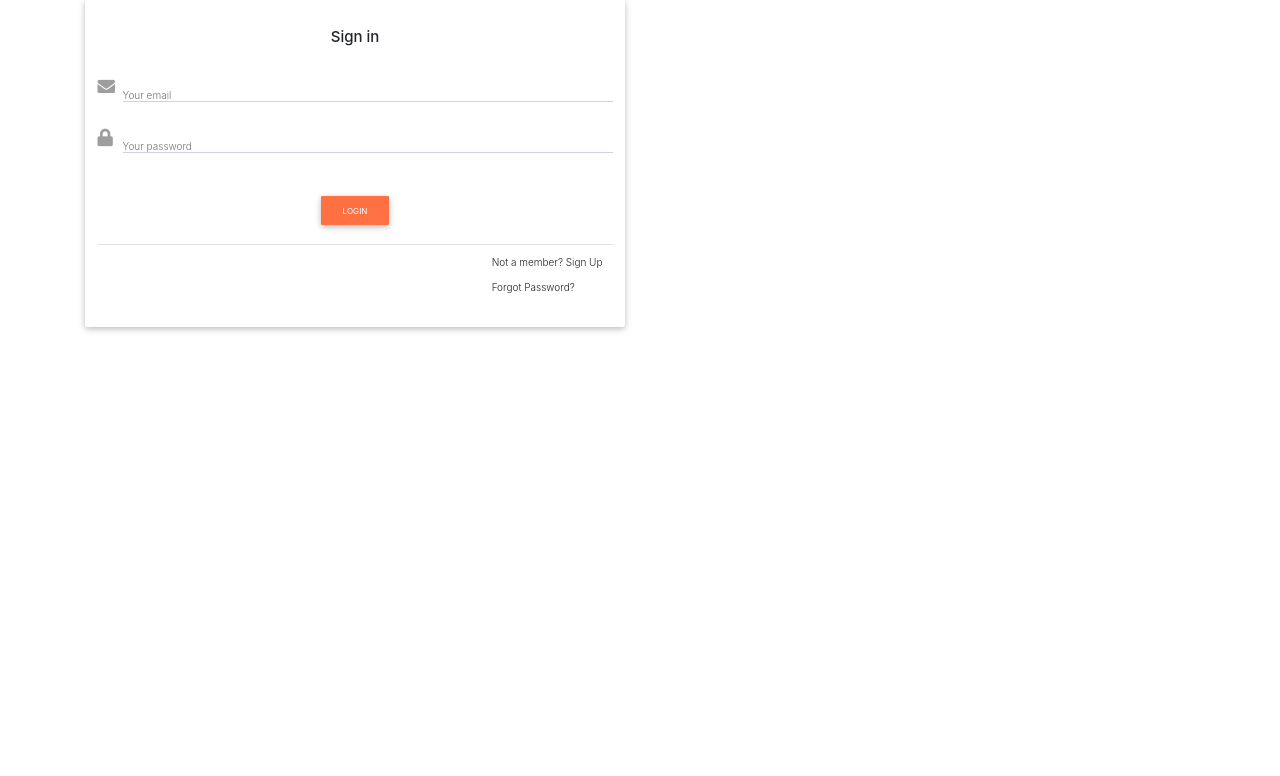
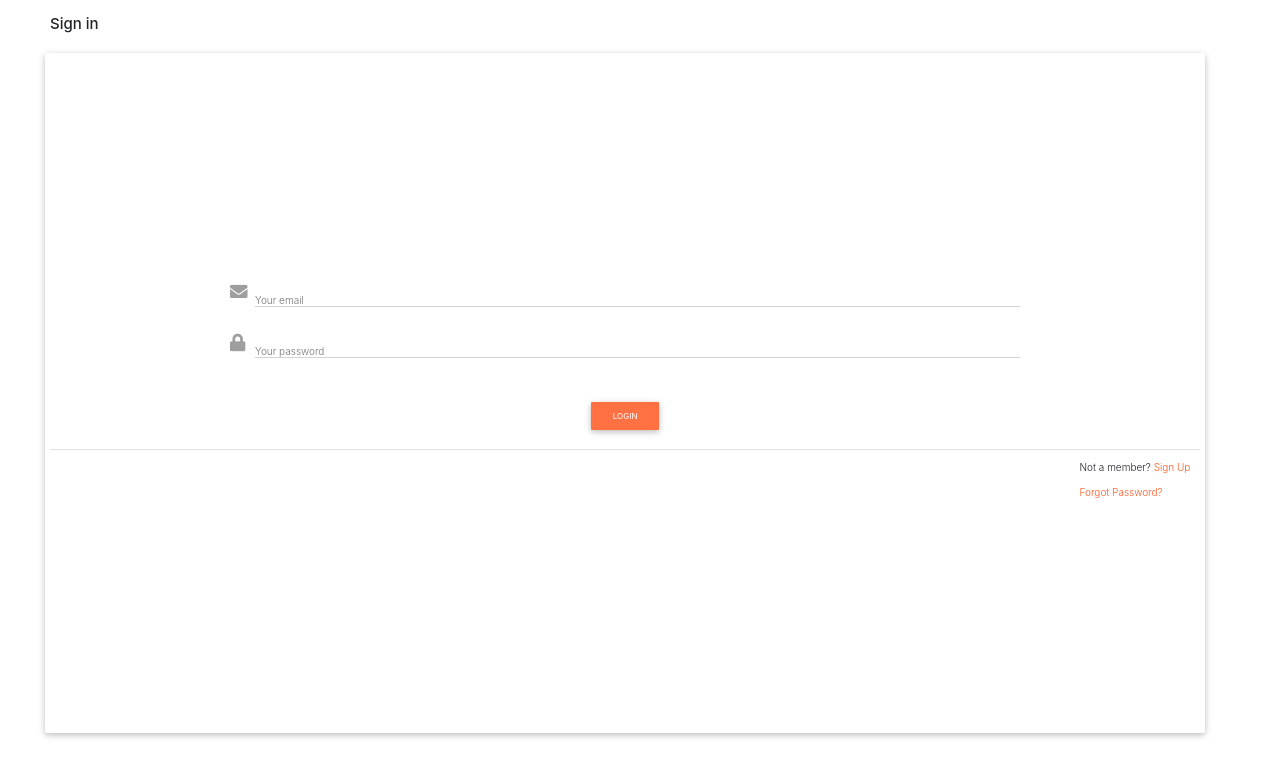
Before and after one commit to jatanski/Optimize, a React (Create React App) app in the folder client/: page / in a window 1280 px wide. Shown: the top 776 px of the page. Built offline with nearby package versions, Linux system fonts and the light colour scheme.

Commit message:
Fixed login styling

```diff
--- a/client/src/components/FirstPage/LoginForm/LoginFormView.jsx
+++ b/client/src/components/FirstPage/LoginForm/LoginFormView.jsx
@@ -9,6 +9,7 @@ import {
   MDBCardBody,
   MDBModalFooter
 } from "mdbreact";
+import "./loginForm.scss";
 
 const LoginFormDisplay = ({
   handleInputChange,
@@ -19,14 +20,14 @@ const LoginFormDisplay = ({
   value
 }) => {
   return (
-    <div className="firstView__loginForm">
-      <MDBContainer>
-        <MDBRow>
-          <MDBCol className="center" md="6">
-            <MDBCard>
-              <MDBCardBody>
-                <form>
-                  <p className="h4 text-center py-4">Sign in</p>
+    <div className="firstView__loginForm h-100">
+      <MDBContainer className="ml-5">
+        <p className="h4 text-left py-4 ml-2">Sign in</p>
+        <MDBRow className="vw-93">
+          <MDBCol className="center mdb-row" w="100">
+            <MDBCard className="card-height" >
+              <MDBCardBody className="h-100 card-align p-2">
+                <form className="card-form">
                   <div className="grey-text">
                     <MDBInput
                       onChange={handleInputChange}
--- a/client/src/components/FirstPage/LoginForm/loginForm.scss
+++ b/client/src/components/FirstPage/LoginForm/loginForm.scss
@@ -1,4 +1,5 @@
 @import "../../../scss/global.scss";
+
 
 .center {
   margin: 5vh auto;
@@ -14,6 +15,38 @@
   }
 }
 
+.mdb-row {
+  margin-top: 0;
+}
+
+.vw-93 {
+  width: 93vw;
+}
+
+.card-height {
+  height: 85vh;
+}
+
+.card-form {
+  padding: 0 180px;
+}
+
+.card-align {
+  display: flex;
+  flex-direction: column;
+  justify-content: center;
+}
+
+.login-form {
+  display: flex;
+  align-items: center;
+  justify-content: center;
+}
+
+.firstView__loginForm {
+  background: $white-transparent-active;
+}
+
 .white {
   color: white;
 }
```
Also changed, not shown: 1 other file (tests, documents, lock files or other folders).
